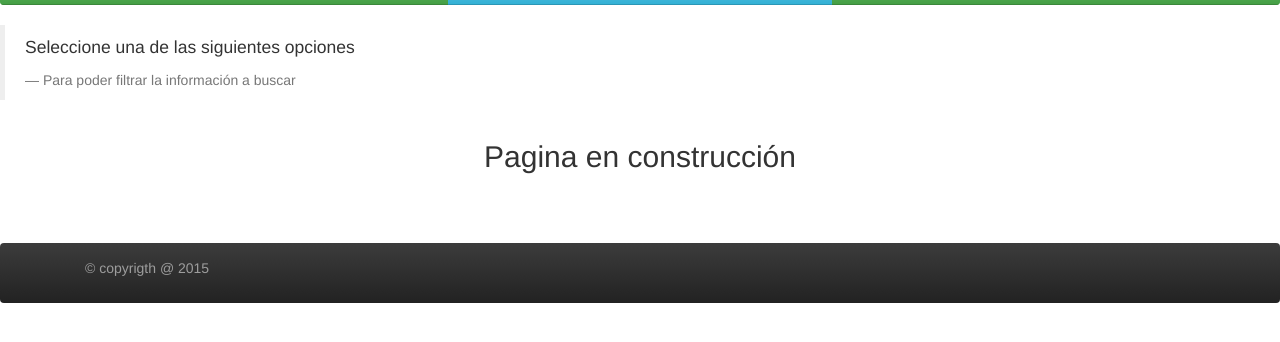
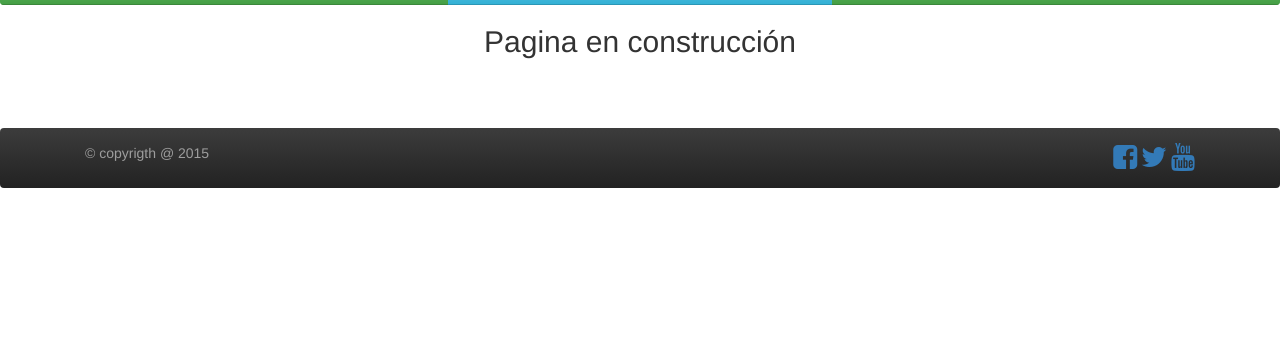
Before and after one commit to JorgeHernanCB/Investigacion, a PHP site: page /vista/consulta.php in a window 1280 px wide. Shown: the part 55-397 px from the top of the page. Run offline with PHP 8.4, Linux system fonts and the light colour scheme; some libraries are stand-ins or nearby versions.

Commit message:
gif
comit del fit :partly_sunny:

```diff
--- a/vista/consulta.php
+++ b/vista/consulta.php
@@ -5,15 +5,13 @@
 	<title>Investigación</title>
 	<link rel="stylesheet" href="../css/bootstrap.min.css">
 	<meta http-equiv="Content-Type" content="text/html; charset=utf-8" />
-
   <title>Inicio</title>
   <link rel="stylesheet" href="../css/bootstrap-theme.min.css">
   <link rel="stylesheet" href="../css/cssprincipal.css">
-
   <meta http-equiv="Content-Type" content="text/html; charset=iso-8859-1" />
-
   <script type="text/javascript" src="../js/jquery.js"></script>
   <script type="text/javascript" src="../js/functions.ajax.js"></script>
+  <link rel="stylesheet" href="http://maxcdn.bootstrapcdn.com/font-awesome/4.3.0/css/font-awesome.min.css">
 </head>
 
 <body>
@@ -39,9 +37,6 @@
           echo'
 
               <ul class="nav navbar-nav">
-                <li>
-                  <a href="/PaginaInvestigacion/vista/registro.php">Registrarse</a>
-                </li>
                 <li>
                   <a href="">Realizar consulta</a>
                 </li>
@@ -70,6 +65,7 @@
             <div class="form-group">
               <input type="password" placeholder="Password" class="form-control" name="login_userpass" id="login_userpass">
             </div>
+           <span class="timer" id="timer"></span>
             <button type="submit" id="login_userbttn" class="btn btn-success">Entrar</button>
         </form>
 
@@ -98,12 +94,7 @@
 
 <!--Inicio-->
 
- <blockquote>
-      <p>Seleccione una de las siguientes opciones</p>
-      <small>Para poder filtrar la información a buscar</small>
-</blockquote>
 
-<div class="container text-center">
 
    <?php
 
@@ -113,6 +104,12 @@
          && $_SESSION['docenteApellido'] != '0' ){
 
         echo'
+       <blockquote>
+              <p>Seleccione una de las siguientes opciones</p>
+              <small>Para poder filtrar la información a buscar</small>
+        </blockquote>
+
+        <div class="container text-center">
 
             <ul class="nav nav-pills nav-justified" role="tablist">
               <li role="presentation" class="active"><a href="#seccion1" aria-controls="seccion1" data-toggle="tab">Doncentes</a></li>
@@ -124,24 +121,26 @@
             </ul>
             </br>
 
-              <form role="form" method="post">
+            <div class="well ">
+
+              <form role="form" method="get">
 
                 <div class="form-group">
                   <label><h1>Consulta</h1></label>
 
-                    <input type="text" class="form-control" id="consulta" placeholder="Por favor introdusca su consulta">
+                  <div class="input-group input-group-lg">
+                    <input type="text" class="form-control" placeholder="Introdusca la consulta" aria-describedby="sizing-addon1">
+                    <span class="input-group-addon" id="sizing-addon1">
+                    <span class="glyphicon glyphicon-search"></span></span>
+                  </div>
+
                 </div>
                   </br>
-                  <button type="submit" class="btn btn-primary">Enviar</button>
+                  <button type="submit" class="btn btn-success">Buscar</button>
 
               </form>
 
-              </br>
-
-              <div class="well ">
-                <h2>información</h2>
-                <p>para realizar la consulta...</p>
-              </div>
+            </div>
 
 
             ';
@@ -161,23 +160,18 @@
         </br>
         </br>
 
-    <div class="navbar-inverse pull-center" role="navigation">
-
+      <div class="navbar-inverse pull-center" role="navigation">
         <div class="container">
           <div class="navbar-text pull-left">
-              <p>&copy; copyrigth @ 2015</p>
+            <p>&copy; copyrigth @ 2015</p>
           </div>
-
           <div class="navbar-text pull-right">
-              <a href="https://www.facebook.com" target="_BLANK"><i class="fa fa-facebook-square fa-2x"></i></a>
-              <a href="https://twitter.com" target="_BLANK"><i class="fa fa-twitter fa-2x"></i></a>
-              <a class="fa fa-google-plus fa-2x" href="http://www.google.com.co" target="_BLANK"></a>
-              <a class="fa fa-instagram fa-2x" href="http://www.instagram.com" target="_BLANK"></a>
+            <a href="#"><i class="fa fa-facebook-square fa-2x"></i></a>
+            <a href="#"><i class="fa fa-twitter fa-2x"></i></a>
+            <a href="#"><i class="fa fa-youtube fa-2x"></i></a>
           </div>
-
         </div>
-
-  </div>
+      </div>
 
 
 
```
Also changed, not shown: index.php (+6 -15 lines), loader.gif (added).
